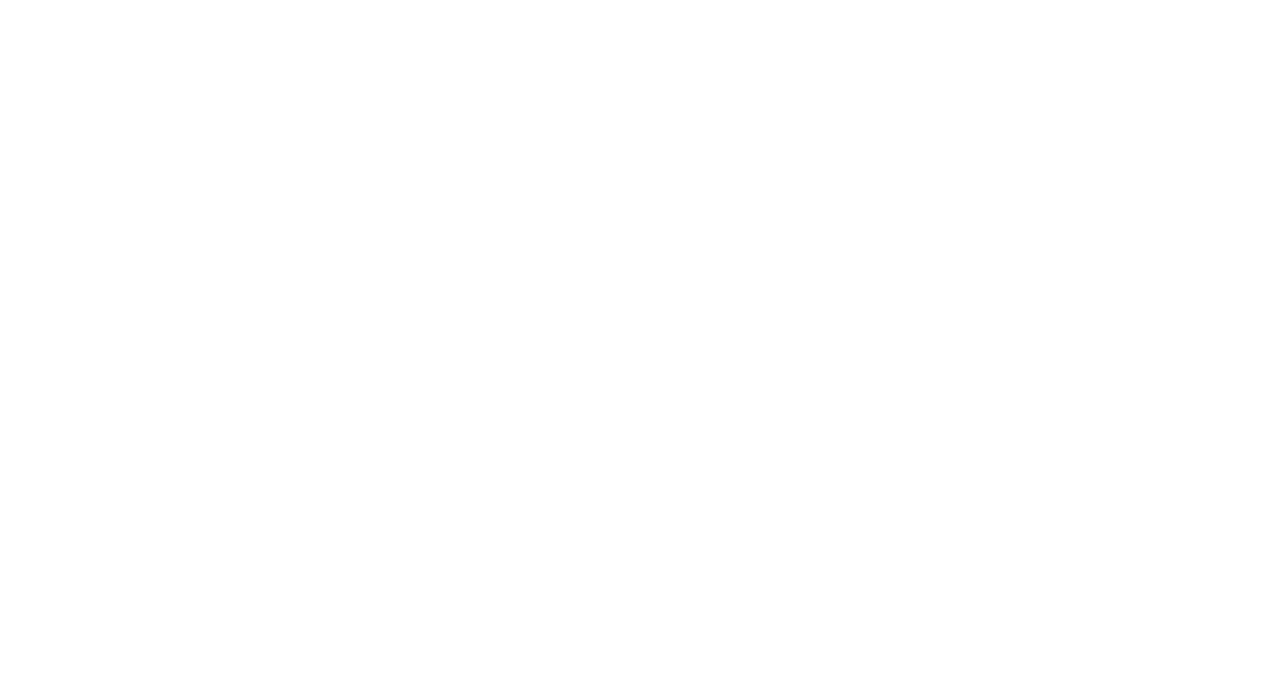
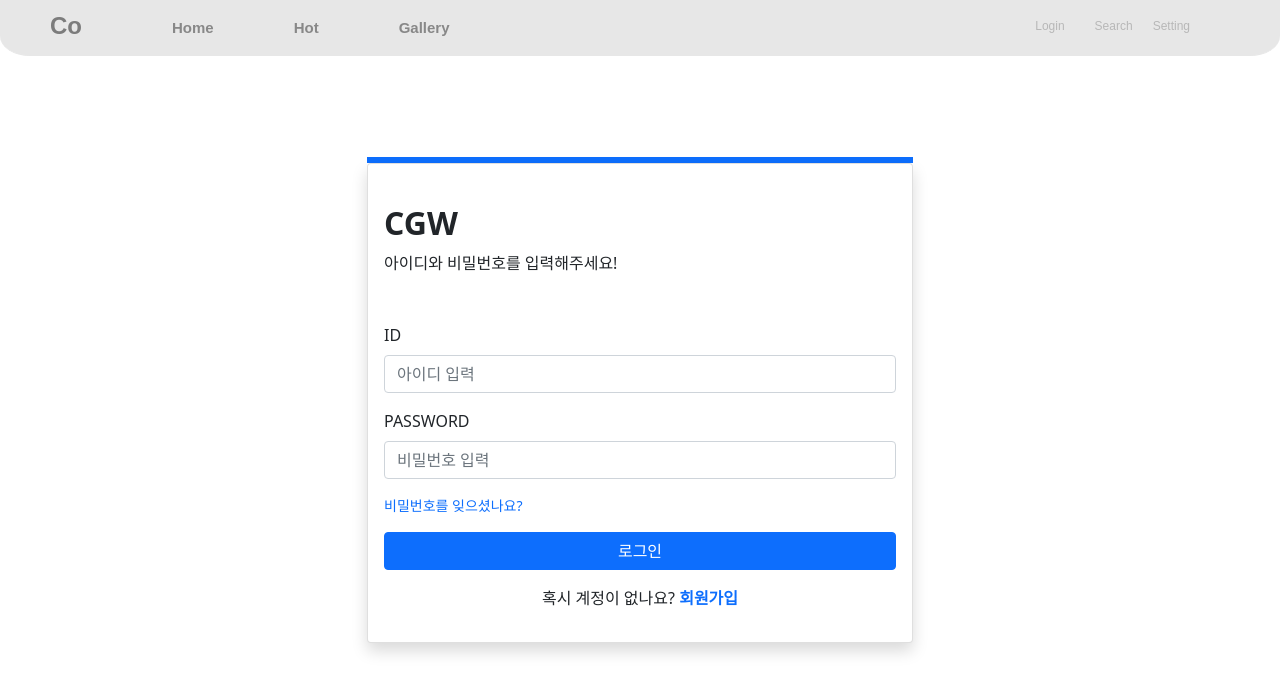
Before and after one commit to YunDaeHyeon/couple-gallery-web-service, a React (Create React App) app: page /login in a window 1280 px wide. Before the commit this address had no page. Shown: the top 692 px of the page. Built offline with nearby package versions, Linux system fonts and the light colour scheme.

Commit message:
23.01.25 header bar routing, login page add

```diff
--- a/package.json
+++ b/package.json
@@ -8,8 +8,10 @@
     "@testing-library/react": "^13.4.0",
     "@testing-library/user-event": "^13.5.0",
     "axios": "^1.2.3",
+    "bootstrap": "^5.1.3",
     "react": "^18.2.0",
     "react-awesome-reveal": "^4.1.0",
+    "react-bootstrap": "^2.7.0",
     "react-dom": "^18.2.0",
     "react-fullpage": "^0.1.19",
     "react-router-dom": "^6.6.2",
--- a/src/App.js
+++ b/src/App.js
@@ -1,5 +1,7 @@
 import { Navigate, Route, Routes } from 'react-router-dom';
 import FirstPage from './route/FirstPage';
+import LoginPage from './route/LoginPage';
+import './App_style.css';
 import { AuthProvider } from './authentiaction/auth';
 
 function App() {
@@ -7,6 +9,7 @@
       <Routes>
         <Route path="/" element={<Navigate to="/home"/>}/>
         <Route path="/home" element={<FirstPage />}/>
+        <Route path="/login" element={<LoginPage/>}/>
       </Routes>
   );
 }
--- a/src/components/HeaderBar.js
+++ b/src/components/HeaderBar.js
@@ -1,34 +1,46 @@
+import { useRef, useState } from 'react';
 import '../styled/HeaderBar_style.css';
 import axios from 'axios';
+import {
+    Link,
+    useNavigate
+  } from 'react-router-dom';
 import { useAuth } from '../authentiaction/auth';
 
 export default function HeaderBar(){
+    const navigate = useNavigate(); // 사용자 위치 파악
 
-    const user = {id : 'army', pwd : 'daehyeon'};
-
-    const onTestClick = async(e) => {
-        console.log("클릭");
-        const response = await axios.post(`https://couple-gallery-web-be.run.goorm.app/`, {user});
-        if(response.data === 'failure'){
-            alert('로그인 실패');
-        }else if(response.data === 'error'){
-            alert('서버 오류');
-        }else if(response.data === 'success'){
-            alert('데이터 전송 성공');
-        }
-    }
-
+    // 타이틀 로고, 홈 버튼 클릭 이벤트
+    const onHomeButtonClick = (e) => {
+        e.preventDefault();
+        navigate('/');
+    };
+    // const onTestClick = async(e) => {
+    //     console.log("클릭");
+    //     const response = await axios.post(`https://couple-gallery-web-be.run.goorm.app/`, {user});
+    //     if(response.data === 'failure'){
+    //         alert('로그인 실패');
+    //     }else if(response.data === 'error'){
+    //         alert('서버 오류');
+    //     }else if(response.data === 'success'){
+    //         alert('데이터 전송 성공');
+    //     }
+    // }
     return(
         <header className='header'>
             <div className="header-container">
-                <h1><a href="#!">Co</a></h1>
+                <h1><a href="#!" onClick={onHomeButtonClick}>Co</a></h1>
                 <ul className="header-leftbar">
-                    <li><a href="#!">Home</a></li>
+                    <li><a href="#!" onClick={onHomeButtonClick}>Home</a></li>
                     <li><a href="#!">Hot</a></li>
                     <li><a href="#!">Gallery</a></li>
                 </ul>
                 <ul className="header-rightbar">
-                    <li><a href="#!" onClick={onTestClick}>Login</a></li>
+                    <li>
+                    <Link to='/login'>
+                        <a href="#!">Login</a>
+                    </Link>
+                    </li>
                     <li><a href="#!">Search</a></li>
                     <li><a href="#!">Setting</a></li>
                 </ul>
--- /dev/null
+++ b/src/components/logins/LoginForm.js
@@ -0,0 +1,68 @@
+import { Col, Button, Row, Container, Card, Form } from "react-bootstrap";
+import "../../styled/LoginForm_style.css";
+
+// React BootStrap import
+import 'bootstrap/dist/css/bootstrap.min.css';
+
+function LoginForm(){
+    return(
+        <Container className="login-form-container">
+          <Row style={{marginTop: '-56px',}}className="vh-100 d-flex justify-content-center align-items-center">
+            <Col md={8} lg={6} xs={12}>
+              <div className="border border-3 border-primary"></div>
+              <Card className="shadow">
+                <Card.Body>
+                  <div className="mb-3 mt-md-4">
+                    <h2 className="fw-bold mb-2 text-uppercase ">CGW</h2>
+                    <p className=" mb-5">아이디와 비밀번호를 입력해주세요!</p>
+                    <div className="mb-3">
+                      <Form>
+                        <Form.Group className="mb-3" controlId="formBasicEmail">
+                          <Form.Label className="text-center">
+                            ID
+                          </Form.Label>
+                          <Form.Control type="email" placeholder="아이디 입력" />
+                        </Form.Group>
+
+                        <Form.Group
+                          className="mb-3"
+                          controlId="formBasicPassword"
+                        >
+                          <Form.Label>PASSWORD</Form.Label>
+                          <Form.Control type="password" placeholder="비밀번호 입력" />
+                        </Form.Group>
+                        <Form.Group
+                          className="mb-3"
+                          controlId="formBasicCheckbox"
+                        >
+                          <p className="small">
+                            <a className="text-primary" href="#!">
+                              비밀번호를 잊으셨나요?
+                            </a>
+                          </p>
+                        </Form.Group>
+                        <div className="d-grid">
+                          <Button variant="primary" type="submit">
+                            로그인
+                          </Button>
+                        </div>
+                      </Form>
+                      <div className="mt-3">
+                        <p className="mb-0  text-center">
+                          혹시 계정이 없나요?{" "}
+                          <a href="{''}" className="text-primary fw-bold">
+                            회원가입
+                          </a>
+                        </p>
+                      </div>
+                    </div>
+                  </div>
+                </Card.Body>
+              </Card>
+            </Col>
+          </Row>
+        </Container>
+    );
+}
+
+export default LoginForm;
--- /dev/null
+++ b/src/route/LoginPage.js
@@ -0,0 +1,17 @@
+import LoginForm from "../components/logins/LoginForm";
+import HeaderBar from "../components/HeaderBar";
+
+function LoginPage(){
+    return(
+        <div>
+            <header>
+                <HeaderBar/>
+            </header>
+            <main>
+                <LoginForm/>
+            </main>
+        </div>
+    );
+}
+
+export default LoginPage;
--- a/src/styled/HeaderBar_style.css
+++ b/src/styled/HeaderBar_style.css
@@ -16,7 +16,7 @@
 
   header.header .header-container{
 	  width: 1180px;
-	  height: 50px;
+	  height: 55px;
 	  margin: 0px auto;
 	  position: relative; /* absolute 요소의 기준점 설정 */
   }
@@ -24,7 +24,7 @@
   header.header .header-container h1{
 	  position: absolute;
 	  left: 0px;
-	  bottom: 10px;
+	  top: -5px;
   }
 
   header.header .header-container h1 a{
@@ -34,7 +34,7 @@
 
   header.header .header-container .header-leftbar{
 	  position: absolute;
-	  bottom: 0px;
+	  top: 0px;
 	  left: 50px;
   }
 
--- /dev/null
+++ b/src/styled/LoginForm_style.css
@@ -0,0 +1,4 @@
+/* 스크롤바 제거 */
+.login-form-container::-webkit-scrollbar {
+    display: none;
+}
```
Also changed, not shown: src/components/logins/Login.js (deleted, +0 -9 lines), src/components/logins/RegisterForm.js (renamed from src/components/logins/Register.js), 1 other file (tests, documents, lock files or other folders).
